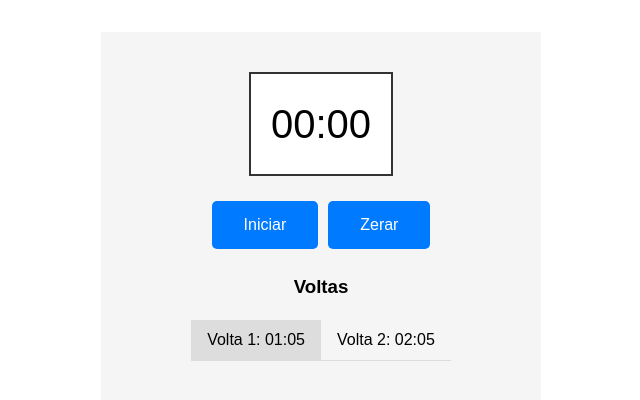
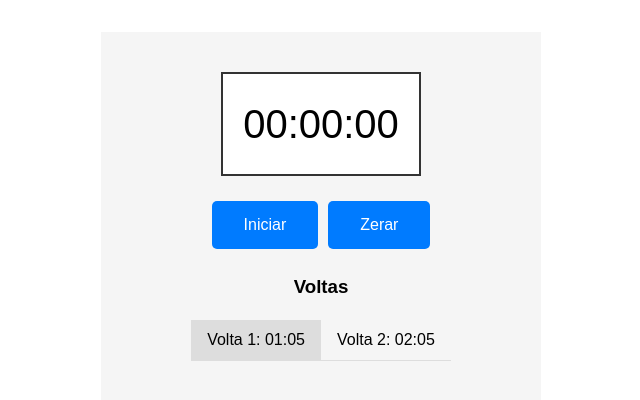
Before and after one commit to fjuncal/stopwatch-react, a React (Vite) app: page / in a window 1280 px wide. Shown: the top 400 px of the page, without its empty margins (319-959 px from the left). Built offline with nearby package versions, Linux system fonts and the light colour scheme.

Commit message:
Formating timer

```diff
--- a/src/components/Timer.jsx
+++ b/src/components/Timer.jsx
@@ -1,12 +1,26 @@
-import React from "react";
+import React, { useState } from "react";
 import TimerDisplay from "./TimerDisplay";
 import TimerControls from "./TimerControls";
 import LapList from "./LapList";
 import "./Timer.css";
 const Timer = () => {
+  const [milliseconds, setMilliseconds] = useState(0);
+  const [timerOn, setTimerOn] = useState(0);
+  const [laps, setLaps] = useState([]);
+
+  const formatTime = () => {
+    const minutes = ("0" + (Math.floor(milliseconds / 60000) % 60)).slice(-2);
+    const seconds = ("0" + (Math.floor(milliseconds / 1000) % 60)).slice(-2);
+    const centiSeconds = ("0" + (Math.floor(milliseconds / 10) % 100)).slice(
+      -2
+    );
+
+    return `${minutes}:${seconds}:${centiSeconds}`;
+  };
+  formatTime();
   return (
     <div className="timer-container">
-      <TimerDisplay />
+      <TimerDisplay time={formatTime()} />
       <TimerControls />
       <LapList />
     </div>
--- a/src/components/TimerDisplay.jsx
+++ b/src/components/TimerDisplay.jsx
@@ -1,7 +1,7 @@
 import React from "react";
 
-const TimerDisplay = () => {
-  return <div className="timer-display">00:00</div>;
+const TimerDisplay = ({ time }) => {
+  return <div className="timer-display">{time}</div>;
 };
 
 export default TimerDisplay;
```
